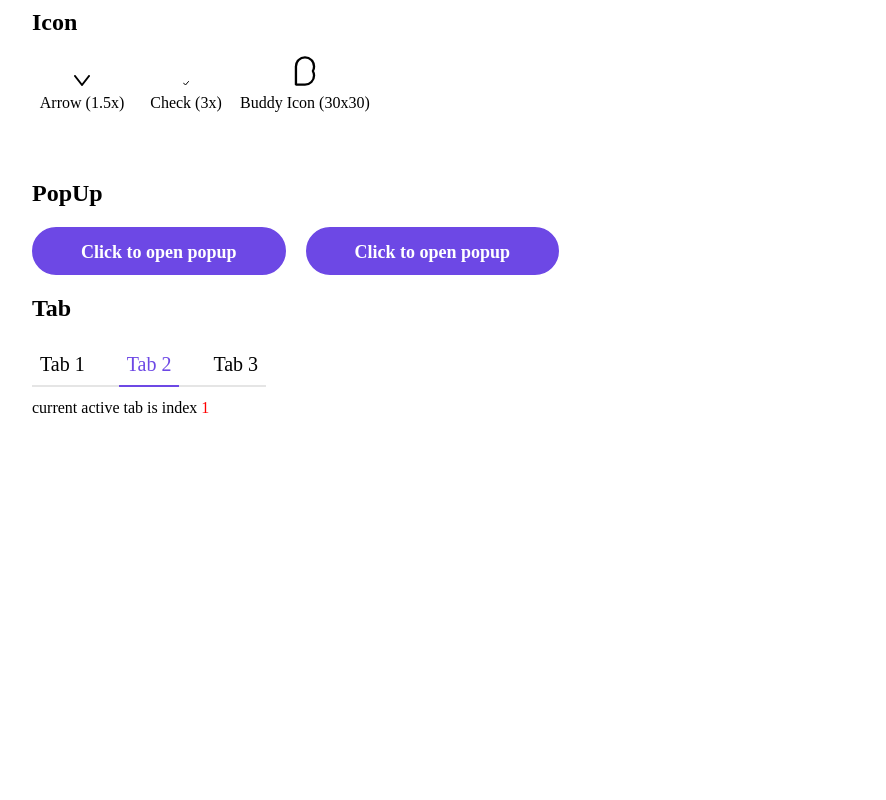
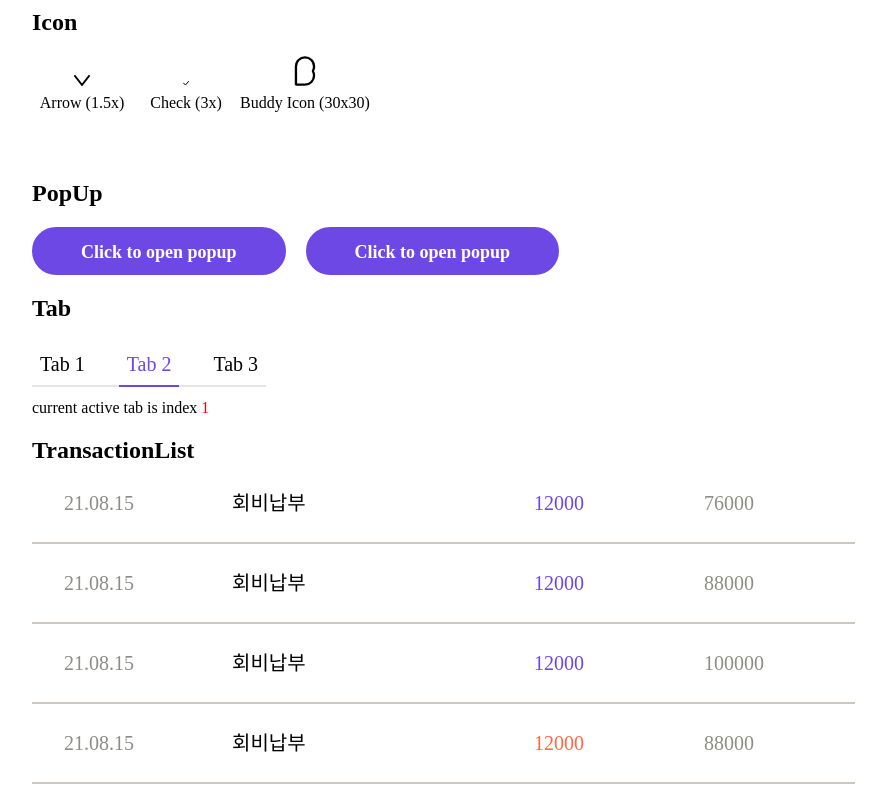
Before and after one commit to kmu-kcc/buddy-frontend, a React (Create React App) app: page /test in a window 1280 px wide. Shown: the part 956-1756 px from the top of the page, without its empty margins (232-1118 px from the left). Before the commit the page ends 1389 px from the top, so only its background shows below. Built offline with nearby package versions, Linux system fonts and the light colour scheme; a web font is replaced by a local one.

Commit message:
Update TransaciontList usage in test page

```diff
--- a/src/pages/Test.tsx
+++ b/src/pages/Test.tsx
@@ -1,6 +1,6 @@
 import React, {useCallback, useState, useMemo} from 'react';
 import styled from 'styled-components';
-import {Button, Box, Check, Span, Tab, Text, Textarea, ToggleSwitch, Input, Popup, Select} from '../components';
+import {Button, Box, Check, Span, Tab, Text, Textarea, ToggleSwitch, Input, Popup, Select, TransactionList} from '../components';
 import {Arrow, Check as CheckIcon, Buddy} from '../components/icons';
 
 const StateLabel = styled.span<{active: boolean;}>`
@@ -195,6 +195,10 @@ export const Test = () => {
           <Text mt='12px'>current active tab is index <Span color='#f00'>{activeTab}</Span></Text>
         </Box>
       </Box>
+      <Box>
+        <h2>TransactionList</h2>
+        <TransactionList></TransactionList>
+      </Box>
     </Box>
   );
 };
```
